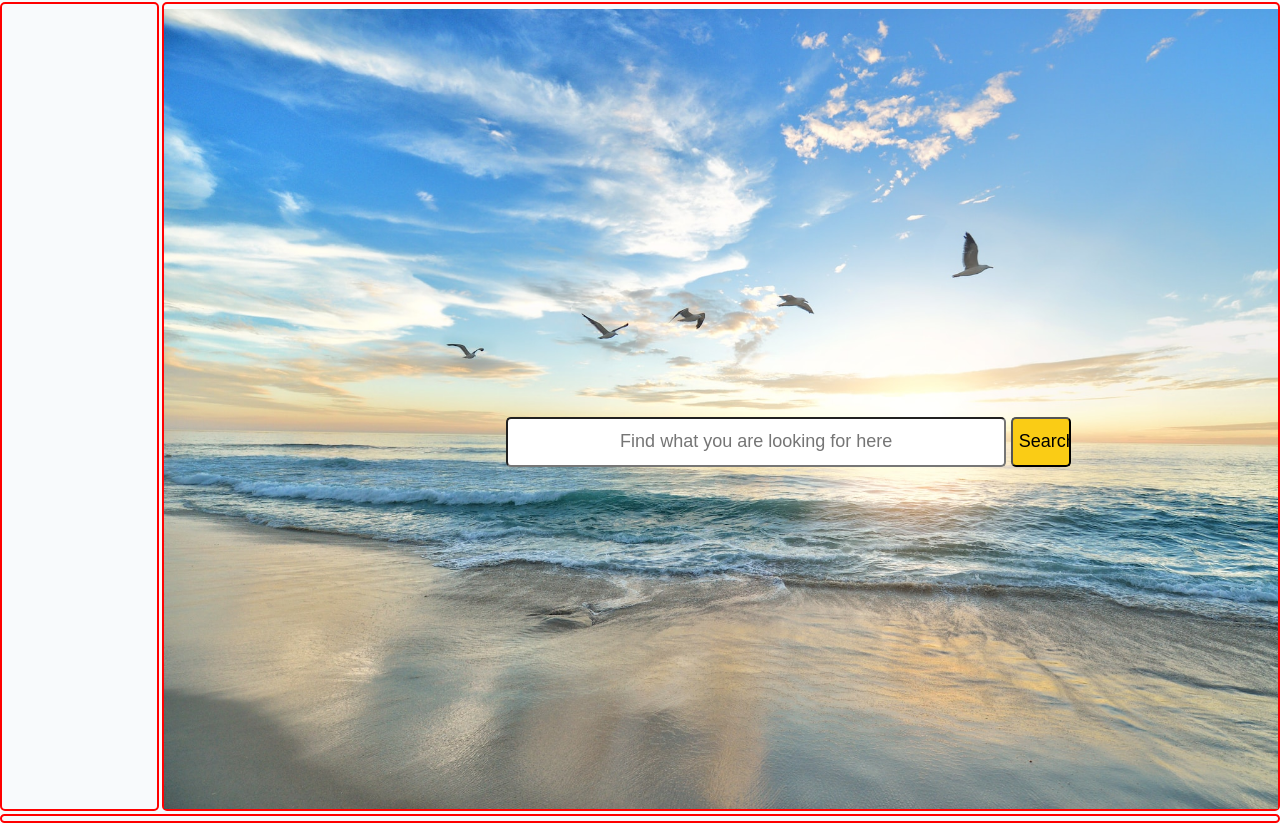
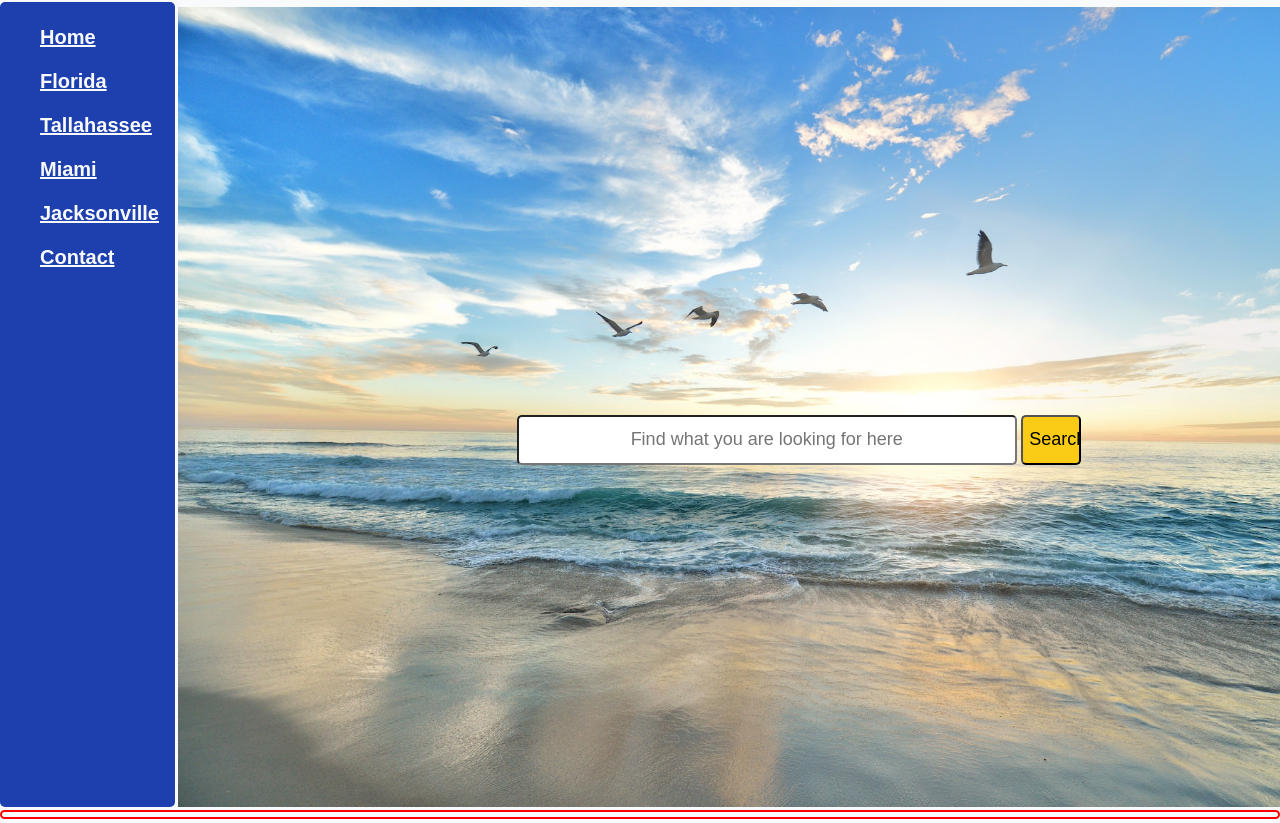
Before and after one commit to Dealer03/FloridaState.Gov, a website built with Vite: page state-Fl/index.html in a window 1280 px wide. Shown: the part 121-944 px from the top of the page. Built offline with nearby package versions, Linux system fonts and the light colour scheme; a web font is replaced by a local one.

Commit message:
Adds a menu to the sidebar

```diff
--- a/state-Fl/index.html
+++ b/state-Fl/index.html
@@ -11,7 +11,7 @@
   <body class="container">
     <header class="header container">
       <div class="header__logo-wrapper">
-      <img class="header__logo-img" src="/fl-symbol.jpg" alt="Florida seal">
+        <a href="#home"><img class="header__logo-img" src="/fl-symbol.jpg" alt="Florida seal"></a>
       </div>
       <div class="header__title-wrapper">
         <h3 class="header__title">florida</h3>
@@ -20,6 +20,9 @@
       <ul  class="header__menu">
         <li>
           <a class="header__link" href="#home">Home</a>
+        </li>
+        <li>
+          <a class="header__link" href="#florida">Florida</a>
         </li>
         <li>
           <a class="header__link" href="#tallahassee">Tallahassee</a>
@@ -49,6 +52,9 @@
             <a class="header__link" href="#home">Home</a>
           </li>
           <li class="mobile-nav__link">
+            <a class="header__link" href="#florida">Florida</a>
+          </li>
+          <li class="mobile-nav__link">
             <a class="header__link" href="#tallahassee">Tallahassee</a>
           </li>
           <li class="mobile-nav__link">
@@ -76,7 +82,28 @@
       <!-- <section></section> -->
       <!-- <section></section> -->
     </main>
-    <div class="sidebar"></div>
+    <div class="sidebar">
+      <ul class="sidebar__menu">
+        <li class="sidebar__link">
+          <a href="#home">Home</a>
+        </li>
+        <li class="sidebar__link">
+          <a href="#florida">Florida</a>
+        </li>
+        <li class="sidebar__link">
+          <a href="#tallahassee">Tallahassee</a>
+        </li>
+        <li class="sidebar__link">
+          <a href="#miami">Miami</a>
+        </li>
+        <li class="sidebar__link">
+          <a href="#jacksonville">Jacksonville</a>
+        </li>
+        <li class="sidebar__link">
+          <a href="#contact">Contact</a>
+        </li>
+      </ul>
+    </div>
     <footer class="footer"></footer>
     <script type="module" src="./src/main.js"></script>
   </body>
--- a/state-Fl/src/main.js
+++ b/state-Fl/src/main.js
@@ -3,6 +3,7 @@ import '../styles.css/modernize-normalize.css'
 import '../styles.css/components/header.css'
 import '../styles.css/components/mobile-nav.css'
 import '../styles.css/components/home.css'
+import '../styles.css/components/sidebar.css'
 import '../styles.css/utils.css'
 
 import mobileNav from './utils/mobile-nav'
--- /dev/null
+++ b/state-Fl/styles.css/components/sidebar.css
@@ -0,0 +1,38 @@
+.sidebar {
+    background-color: var(--clr-blue800);
+}
+
+.sidebar__menu {
+    display: flex;
+    flex-direction: column;
+    list-style: none;
+    text-align: start;
+
+}
+
+.sidebar__link {
+    font-weight: 600;
+    font-size: var(--size-xl);
+    color: var(--clr-light);
+    padding-top: 1rem;
+    padding-right: 1rem;
+    gap: 1rem;
+}
+
+/* xs */
+@media (max-width: 475px) {
+    .sidebar {
+        display: none;
+    }
+
+}
+/* sm */
+ /* @media (min-width: 640px) {}  */
+/* md */
+/* @media (min-width: 768px) {} */
+/* Lg */
+/* @media (min-width: 1024px) {} */
+/* xL */
+/* @media (min-width: 1280px) {} */
+/* 2xL */
+/* @media (min-width: 1536px) {}  */
--- a/state-Fl/styles.css/utils.css
+++ b/state-Fl/styles.css/utils.css
@@ -33,14 +33,12 @@
     grid-area: main;
     border-radius: var(--main-radius);
     padding-top: var(--main-padding);
-    border: 2px solid red;
   }
 
   .sidebar {
     grid-area: sidebar;
     border-radius: var(--main-radius);
-    padding-top: var(--main-padding);
-    border: 2px solid red;
+    padding-top: var(--main-padding);;
   }
 
   .footer {
```
